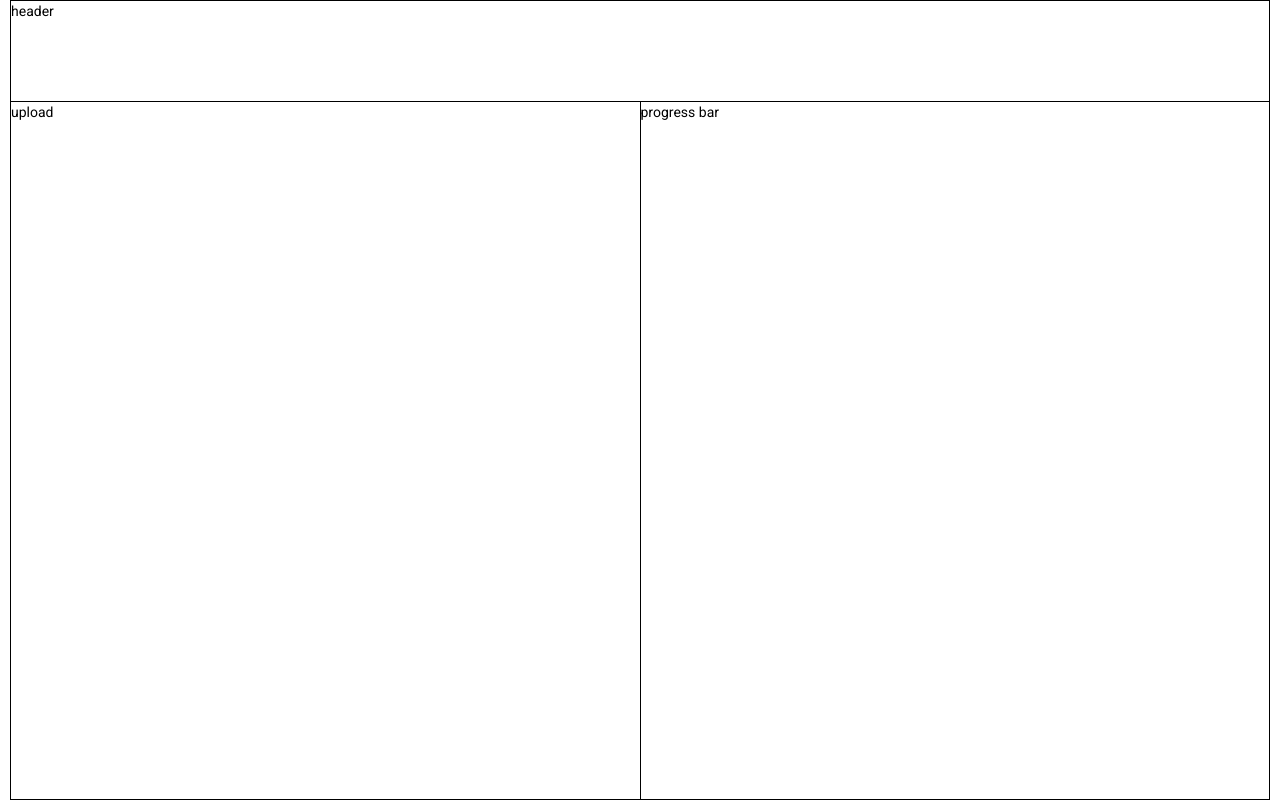
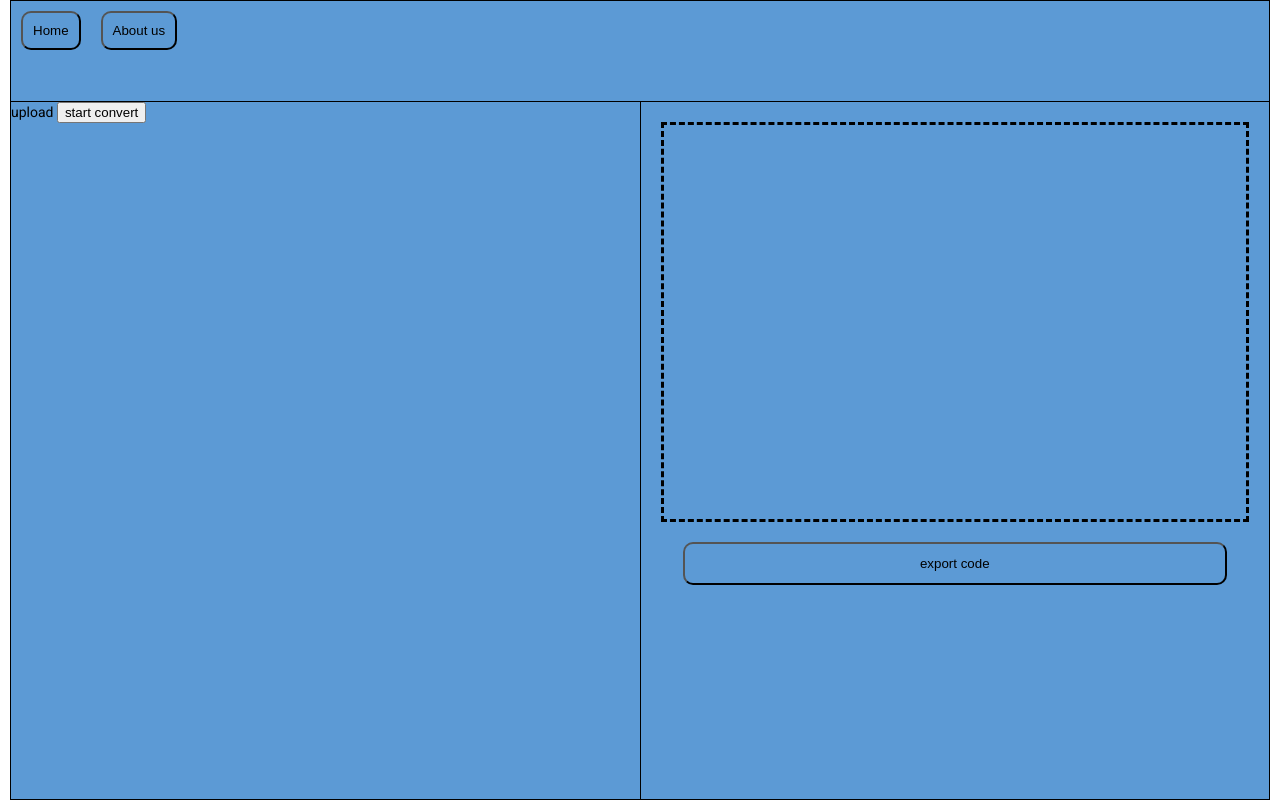
Before and after one commit to angryreid/ai-schema, an Angular app: page /dashboard in a window 1280 px wide. Built offline with nearby package versions, Linux system fonts and the light colour scheme.

Commit message:
dashboard add header and progress bar

```diff
--- a/src/app/app.module.ts
+++ b/src/app/app.module.ts
@@ -10,6 +10,7 @@ import { WidgetEngineComponent } from './engine/widget-engine/widget-engine.comp
 import { LibModule } from './libs/lib.module';
 import { DynamicLandingComponent } from './engine/dynamic-landing/dynamic-landing.component';
 import { DashboardComponent } from './dashboard/dashboard.component';
+import {MatProgressBarModule} from '@angular/material/progress-bar';
 
 @NgModule({
   declarations: [
@@ -24,7 +25,8 @@ import { DashboardComponent } from './dashboard/dashboard.component';
     AppRoutingModule,
     NcMatModule,
     LibModule,
-    BrowserAnimationsModule
+    BrowserAnimationsModule,
+    MatProgressBarModule
   ],
   providers: [],
   bootstrap: [AppComponent]
--- a/src/app/dashboard/dashboard.component.html
+++ b/src/app/dashboard/dashboard.component.html
@@ -1,13 +1,22 @@
 <div id="dashboard">
     <div id="header" class="boarder-bottom">
-        header
+        <button>Home</button>
+        <button>About us</button>
     </div>
     <div id="container">
         <div id="upload">
             upload
+            <button (click)="convert()">start convert</button>
         </div>
         <div id="progess">
-            progress bar
+            <div id="progressWindow" >
+                <div id="progressBar" *ngIf="displayProgressBar">
+                    <mat-progress-bar mode="determinate" [value]="value"></mat-progress-bar>
+                </div>
+            </div>
+            <div id="export">
+                <button>export code</button>
+            </div>
         </div>
     </div>
 </div>
--- a/src/app/dashboard/dashboard.component.scss
+++ b/src/app/dashboard/dashboard.component.scss
@@ -6,7 +6,7 @@
     box-sizing: border-box;
     display: flex;
     flex-direction: column;
-
+    background: #5c9ad5;
     #header,
     #container{
         display: block;
@@ -15,6 +15,12 @@
 
     #header{
         height: 100px;
+        button{
+            padding: 10px;
+            margin: 10px;
+            border-radius: 10px;
+            background: #5c9ad5;
+        }
     }
     #container{
         display: flex;
@@ -22,11 +28,38 @@
         flex-grow: 1;
         #upload,
         #progess{
+            // display: flex;
             width: 50%;
             height: 100%;
+            // background: #5c9ad5;
+            #progressWindow{
+                margin: 20px;
+                padding-top: 50%;
+                border: dashed;
+                height: 80px;
+                #progressBar{
+                    margin: 20px;
+                }
+            }
+            #export{
+                display: flex;
+                align-items: flex-end;
+                justify-content: center;
+                margin: 20px;
+                button {
+                    padding: 2% 40%;
+                    border-radius: 10px;
+                    background: #5c9ad5;
+                    // box-shadow: 0px 0px 2px 2px rgb(0,0,0);
+                }
+            }
         }
         #upload{
             border-right: 1px solid black;
+        }
+        ::ng-deep .mat-progress-bar {
+            height: 15px;
+            border-radius: 10px;
         }
     }
 }
--- a/src/app/dashboard/dashboard.component.ts
+++ b/src/app/dashboard/dashboard.component.ts
@@ -1,4 +1,5 @@
 import { Component, OnInit } from '@angular/core';
+import { interval } from 'rxjs';
 
 @Component({
   selector: 'app-dashboard',
@@ -9,7 +10,26 @@ export class DashboardComponent implements OnInit {
 
   constructor() { }
 
-  ngOnInit(): void {
+  value = 0;
+  seconds: number = 0;
+  public displayProgressBar = false;
+  ngOnInit() {
+
   }
 
+  public convert(){
+    this.displayProgressBar = !this.displayProgressBar;
+    const time = 60;
+    const timer$ = interval(1000);
+
+    const subscribe = timer$.subscribe(second => {
+      this.value = (second * 300) / 30;
+      this.seconds = second;
+
+      if (this.seconds === 11) {
+        subscribe.unsubscribe();
+        this.displayProgressBar = !this.displayProgressBar;
+      }
+    });
+  }
 }
```
